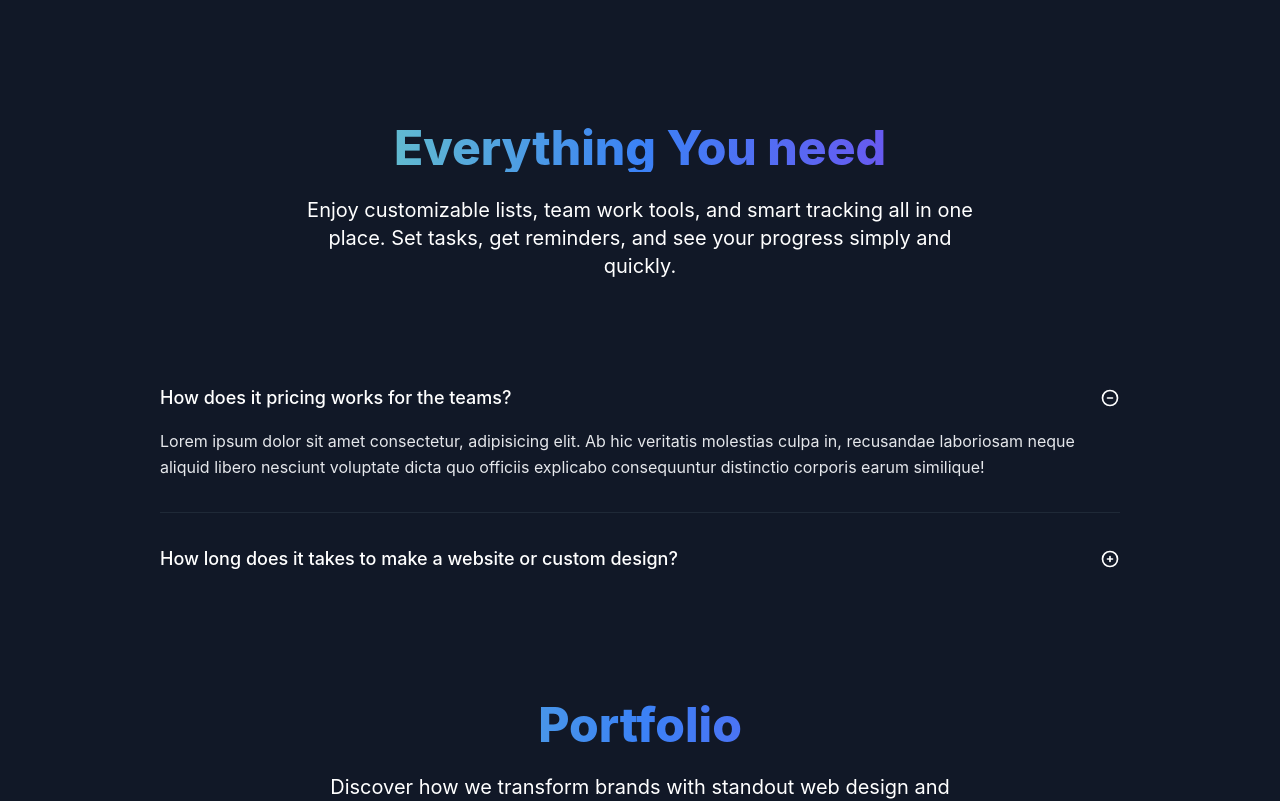
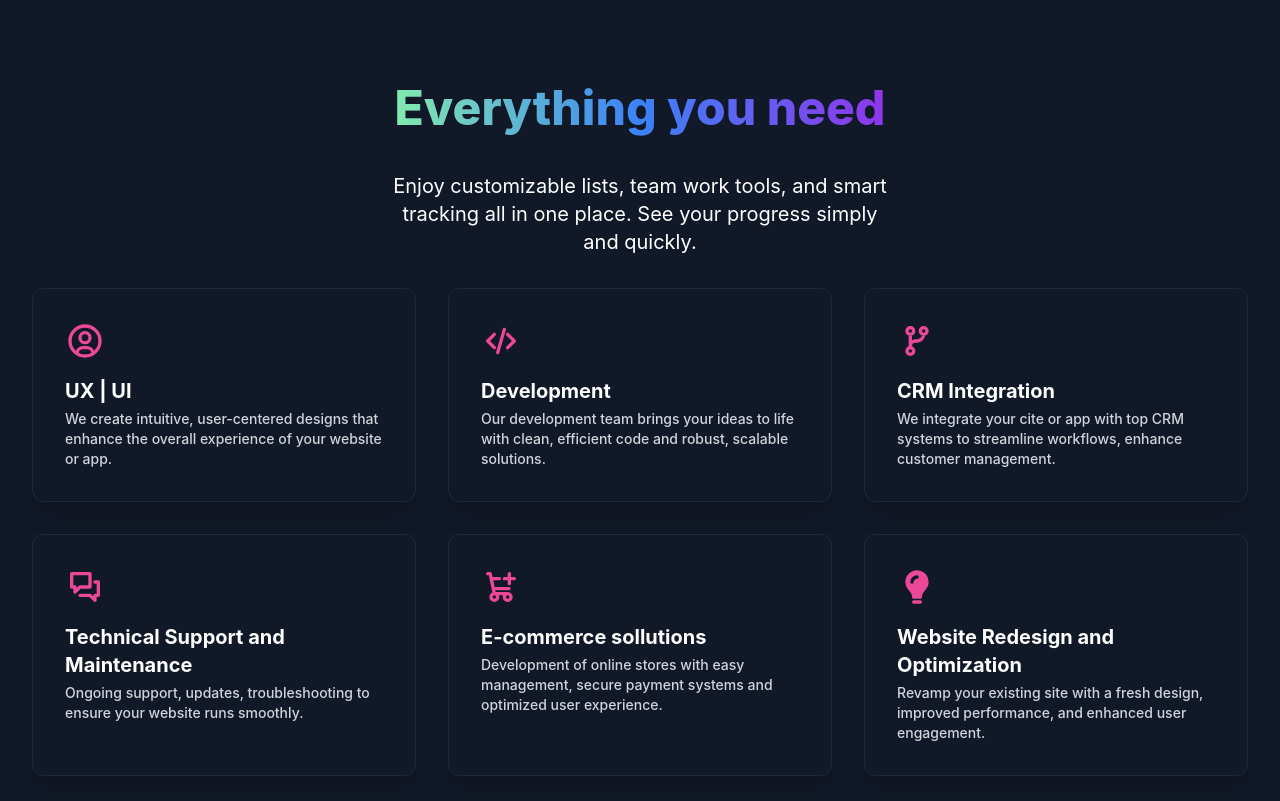
Before and after one commit to friendlycoconut/design-custody, a Vue app: page / in a window 1280 px wide. Shown: the part 860-1661 px from the top of the page. Built offline with nearby package versions, Linux system fonts and the light colour scheme.

Commit message:
feat: added Services, FAQ

```diff
--- a/src/components/layout/FAQ.vue
+++ b/src/components/layout/FAQ.vue
@@ -1,7 +1,7 @@
 <template>
   <section>
     <div
-      class="container mx-auto py-20 px-6 md:px-12 lg:px-40 bg-white dark:bg-gray-900"
+      class="container mx-auto py-12 px-6 md:px-12 lg:px-40 bg-white dark:bg-gray-900"
     >
       <header class="text-center mb-12 py-14">
         <h2
--- a/src/components/layout/PortfolioCards.vue
+++ b/src/components/layout/PortfolioCards.vue
@@ -96,5 +96,6 @@ export default {
 <style scoped>
 .container {
   max-width: 5000px;
+  padding-bottom: 10rem;
 }
 </style>
--- a/src/components/layout/Services.vue
+++ b/src/components/layout/Services.vue
@@ -1,129 +1,207 @@
 <template>
-  <section>
+  <section class="bg-gray-900 text-white">
     <div
-      class="container mx-auto py-20 px-6 md:px-12 lg:px-40 bg-white dark:bg-gray-900"
+      class="container mx-auto max-w-screen-xl px-4 py-4 sm:px-6 sm:py-12 lg:px-8 lg:py-16"
     >
-      <header class="text-center mb-12 py-14">
+      <div class="mx-auto max-w-lg text-center">
         <h2
-          class="bg-gradient-to-r from-green-300 via-blue-500 to-purple-600 bg-clip-text text-3xl font-extrabold text-transparent sm:text-4xl lg:text-5xl"
+          class="bg-gradient-to-r py-4 from-green-300 via-blue-500 to-purple-600 bg-clip-text text-3xl font-extrabold text-transparent sm:text-4xl lg:text-5xl"
         >
-          <span class="block"> Everything You need </span>
+          Everything you need
         </h2>
 
         <p
           class="mx-auto mt-6 max-w-2xl text-base sm:text-lg lg:text-xl text-gray-700 dark:text-white"
         >
           Enjoy customizable lists, team work tools, and smart tracking all in
-          one place. Set tasks, get reminders, and see your progress simply and
-          quickly.
+          one place. See your progress simply and quickly.
         </p>
-      </header>
+      </div>
 
-      <div class="flow-root">
-        <div class="-my-8 divide-y divide-gray-100 dark:divide-gray-800">
-          <details
-            class="group py-8 [&_summary::-webkit-details-marker]:hidden"
-            open
+      <div class="mt-8 grid grid-cols-1 gap-8 md:grid-cols-2 lg:grid-cols-3">
+        <a
+          class="block rounded-xl border border-gray-800 p-8 shadow-xl transition hover:border-pink-500/10 hover:shadow-purple-500/10"
+          href="#"
         >
-            <summary
-              class="flex cursor-pointer items-center justify-between text-gray-900 dark:text-white"
-            >
-              <h2 class="text-lg font-medium">
-                How does it pricing works for the teams?
-              </h2>
-
-              <span class="relative size-5 shrink-0">
           <svg
+            class="w-6 h-6 text-gray-800 dark:text-pink-500 dark:size-10"
+            aria-hidden="true"
             xmlns="http://www.w3.org/2000/svg"
-                  class="absolute inset-0 size-5 opacity-100 group-open:opacity-0"
+            width="24"
+            height="24"
             fill="none"
             viewBox="0 0 24 24"
-                  stroke="currentColor"
-                  stroke-width="2"
           >
             <path
+              stroke="currentColor"
               stroke-linecap="round"
               stroke-linejoin="round"
-                    d="M12 9v3m0 0v3m0-3h3m-3 0H9m12 0a9 9 0 11-18 0 9 9 0 0118 0z"
+              stroke-width="2"
+              d="M12 21a9 9 0 1 0 0-18 9 9 0 0 0 0 18Zm0 0a8.949 8.949 0 0 0 4.951-1.488A3.987 3.987 0 0 0 13 16h-2a3.987 3.987 0 0 0-3.951 3.512A8.948 8.948 0 0 0 12 21Zm3-11a3 3 0 1 1-6 0 3 3 0 0 1 6 0Z"
             />
           </svg>
 
+          <h2 class="mt-4 text-xl font-bold text-white">UX | UI</h2>
+
+          <p class="mt-1 text-sm text-gray-300">
+            We create intuitive, user-centered designs that enhance the overall
+            experience of your website or app.
+          </p>
+        </a>
+
+        <a
+          class="block rounded-xl border border-gray-800 p-8 shadow-xl transition hover:border-pink-500/10 hover:shadow-green-500/10"
+          href="#"
+        >
           <svg
+            class="w-6 h-6 text-gray-800 dark:text-pink-500 dark:size-10"
+            aria-hidden="true"
             xmlns="http://www.w3.org/2000/svg"
-                  class="absolute inset-0 size-5 opacity-0 group-open:opacity-100"
+            width="24"
+            height="24"
             fill="none"
             viewBox="0 0 24 24"
-                  stroke="currentColor"
-                  stroke-width="2"
           >
             <path
+              stroke="currentColor"
               stroke-linecap="round"
               stroke-linejoin="round"
-                    d="M15 12H9m12 0a9 9 0 11-18 0 9 9 0 0118 0z"
-                  />
-                </svg>
-              </span>
-            </summary>
-
-            <p class="mt-4 leading-relaxed text-gray-700 dark:text-gray-200">
-              Lorem ipsum dolor sit amet consectetur, adipisicing elit. Ab hic
-              veritatis molestias culpa in, recusandae laboriosam neque aliquid
-              libero nesciunt voluptate dicta quo officiis explicabo
-              consequuntur distinctio corporis earum similique!
-            </p>
-          </details>
-
-          <details
-            class="group py-8 [&_summary::-webkit-details-marker]:hidden"
-          >
-            <summary
-              class="flex cursor-pointer items-center justify-between gap-1.5 text-gray-900 dark:text-white"
-            >
-              <h2 class="text-lg font-medium">
-                How long does it takes to make a website or custom design?
-              </h2>
-
-              <span class="relative size-5 shrink-0">
-                <svg
-                  xmlns="http://www.w3.org/2000/svg"
-                  class="absolute inset-0 size-5 opacity-100 group-open:opacity-0"
-                  fill="none"
-                  viewBox="0 0 24 24"
-                  stroke="currentColor"
               stroke-width="2"
-                >
-                  <path
-                    stroke-linecap="round"
-                    stroke-linejoin="round"
-                    d="M12 9v3m0 0v3m0-3h3m-3 0H9m12 0a9 9 0 11-18 0 9 9 0 0118 0z"
+              d="m8 8-4 4 4 4m8 0 4-4-4-4m-2-3-4 14"
             />
           </svg>
 
+          <h2 class="mt-4 text-xl font-bold text-white">Development</h2>
+
+          <p class="mt-1 text-sm text-gray-300">
+            Our development team brings your ideas to life with clean, efficient
+            code and robust, scalable solutions.
+          </p>
+        </a>
+
+        <a
+          class="block rounded-xl border border-gray-800 p-8 shadow-xl transition hover:border-pink-500/10 hover:shadow-blue-500/10"
+          href="#"
+        >
           <svg
+            class="w-6 h-6 dark:size-10 text-pink-200 dark:text-pink-500"
+            aria-hidden="true"
             xmlns="http://www.w3.org/2000/svg"
-                  class="absolute inset-0 size-5 opacity-0 group-open:opacity-100"
+            width="24"
+            height="24"
             fill="none"
             viewBox="0 0 24 24"
-                  stroke="currentColor"
-                  stroke-width="2"
           >
             <path
+              stroke="currentColor"
               stroke-linecap="round"
               stroke-linejoin="round"
-                    d="M15 12H9m12 0a9 9 0 11-18 0 9 9 0 0118 0z"
+              stroke-width="2"
+              d="M8 8v8m0-8a2 2 0 1 0 0-4 2 2 0 0 0 0 4Zm0 8a2 2 0 1 0 0 4 2 2 0 0 0 0-4Zm8-8a2 2 0 1 0 0-4 2 2 0 0 0 0 4Zm0 0a4 4 0 0 1-4 4h-1a3 3 0 0 0-3 3"
             />
           </svg>
-              </span>
-            </summary>
 
-            <p class="mt-4 leading-relaxed text-gray-700 dark:text-gray-200">
-              Lorem ipsum dolor sit amet consectetur, adipisicing elit. Ab hic
-              veritatis molestias culpa in, recusandae laboriosam neque aliquid
-              libero nesciunt voluptate dicta quo officiis explicabo
-              consequuntur distinctio corporis earum similique!
+          <h2 class="mt-4 text-xl font-bold text-white">CRM Integration</h2>
+
+          <p class="mt-1 text-sm text-gray-300">
+            We integrate your cite or app with top CRM systems to streamline
+            workflows, enhance customer management.
           </p>
-          </details>
-        </div>
+        </a>
+
+        <a
+          class="block rounded-xl border border-gray-800 p-8 shadow-xl transition hover:border-pink-500/10 hover:shadow-pink-500/10"
+          href="#"
+        >
+          <svg
+            class="w-6 h-6 text-gray-800 dark:text-pink-500 dark:size-10"
+            aria-hidden="true"
+            xmlns="http://www.w3.org/2000/svg"
+            width="24"
+            height="24"
+            fill="none"
+            viewBox="0 0 24 24"
+          >
+            <path
+              stroke="currentColor"
+              stroke-linecap="round"
+              stroke-linejoin="round"
+              stroke-width="2"
+              d="M9 17h6l3 3v-3h2V9h-2M4 4h11v8H9l-3 3v-3H4V4Z"
+            />
+          </svg>
+
+          <h2 class="mt-4 text-xl font-bold text-white">
+            Technical Support and Maintenance
+          </h2>
+
+          <p class="mt-1 text-sm text-gray-300">
+            Ongoing support, updates, troubleshooting to ensure your website
+            runs smoothly.
+          </p>
+        </a>
+
+        <a
+          class="block rounded-xl border border-gray-800 p-8 shadow-xl transition hover:border-pink-500/10 hover:shadow-cyan-500/10"
+          href="#"
+        >
+          <svg
+            class="w-6 h-6 text-gray-800 dark:text-pink-500 dark:size-10"
+            aria-hidden="true"
+            xmlns="http://www.w3.org/2000/svg"
+            width="24"
+            height="24"
+            fill="none"
+            viewBox="0 0 24 24"
+          >
+            <path
+              stroke="currentColor"
+              stroke-linecap="round"
+              stroke-linejoin="round"
+              stroke-width="2"
+              d="M4 4h1.5L8 16m0 0h8m-8 0a2 2 0 1 0 0 4 2 2 0 0 0 0-4Zm8 0a2 2 0 1 0 0 4 2 2 0 0 0 0-4Zm.75-3H7.5M11 7H6.312M17 4v6m-3-3h6"
+            />
+          </svg>
+
+          <h2 class="mt-4 text-xl font-bold text-white">
+            E-commerce sollutions
+          </h2>
+
+          <p class="mt-1 text-sm text-gray-300">
+            Development of online stores with easy management, secure payment
+            systems and optimized user experience.
+          </p>
+        </a>
+
+        <a
+          class="block rounded-xl border border-gray-800 p-8 shadow-xl transition hover:border-pink-500/10 hover:shadow-pink-500/10"
+          href="#"
+        >
+          <svg
+            class="w-6 h-6 text-gray-800 dark:text-pink-500 dark:size-10"
+            aria-hidden="true"
+            xmlns="http://www.w3.org/2000/svg"
+            width="24"
+            height="24"
+            fill="currentColor"
+            viewBox="0 0 24 24"
+          >
+            <path
+              fill-rule="evenodd"
+              d="M7.05 4.05A7 7 0 0 1 19 9c0 2.407-1.197 3.874-2.186 5.084l-.04.048C15.77 15.362 15 16.34 15 18a1 1 0 0 1-1 1h-4a1 1 0 0 1-1-1c0-1.612-.77-2.613-1.78-3.875l-.045-.056C6.193 12.842 5 11.352 5 9a7 7 0 0 1 2.05-4.95ZM9 21a1 1 0 0 1 1-1h4a1 1 0 1 1 0 2h-4a1 1 0 0 1-1-1Zm1.586-13.414A2 2 0 0 1 12 7a1 1 0 1 0 0-2 4 4 0 0 0-4 4 1 1 0 0 0 2 0 2 2 0 0 1 .586-1.414Z"
+              clip-rule="evenodd"
+            />
+          </svg>
+
+          <h2 class="mt-4 text-xl font-bold text-white">
+            Website Redesign and Optimization
+          </h2>
+
+          <p class="mt-1 text-sm text-gray-300">
+            Revamp your existing site with a fresh design, improved performance,
+            and enhanced user engagement.
+          </p>
+        </a>
       </div>
     </div>
   </section>
@@ -132,6 +210,9 @@
 <style scoped>
 .container {
   max-width: 5000px;
-  padding-top: 4rem;
+  padding-bottom: 10rem;
+  margin: 0 auto;
+
+  text-align: left;
 }
 </style>
--- a/src/style.css
+++ b/src/style.css
@@ -26,18 +26,18 @@ a:hover {
   color: #535bf2;
 }
 
-html{
-  margin: 0 auto;
-  width: 100%;
-}
-
-
 body {
   margin: 0;
-
-
+  display: flex;
+  place-items: center;
   min-width: 320px;
   min-height: 100vh;
+
+  background: #000000; /* Old browsers */
+  background: -moz-linear-gradient(left,#3b82f6 0%, #111827 10%, #111827 90%, #9333ea 100%);
+  background: -webkit-linear-gradient(left, #3b82f6 0%,#111827 10%,#111827 90%,#9333ea 100%);
+  background: linear-gradient(to right, #599e72  0%,#111827 10%,#111827 90%,#651baa 100%);
+  filter: progid:DXImageTransform.Microsoft.gradient( startColorstr='#3b82f6', endColorstr='#3b82f6',GradientType=1 ); /* IE6-9 */
 }
 
 h1 {
@@ -68,7 +68,12 @@ button:focus-visible {
   padding: 2em;
 }
 
+#app {
+  max-width: 1280px;
+  margin: 0 auto;
 
+  text-align: center;
+}
 
 @media (prefers-color-scheme: light) {
   :root {
```
Also changed, not shown: src/components/layout/HomeNavbar.vue (+5 -2 lines). Lines whose indentation alone changed are shown as unchanged.
